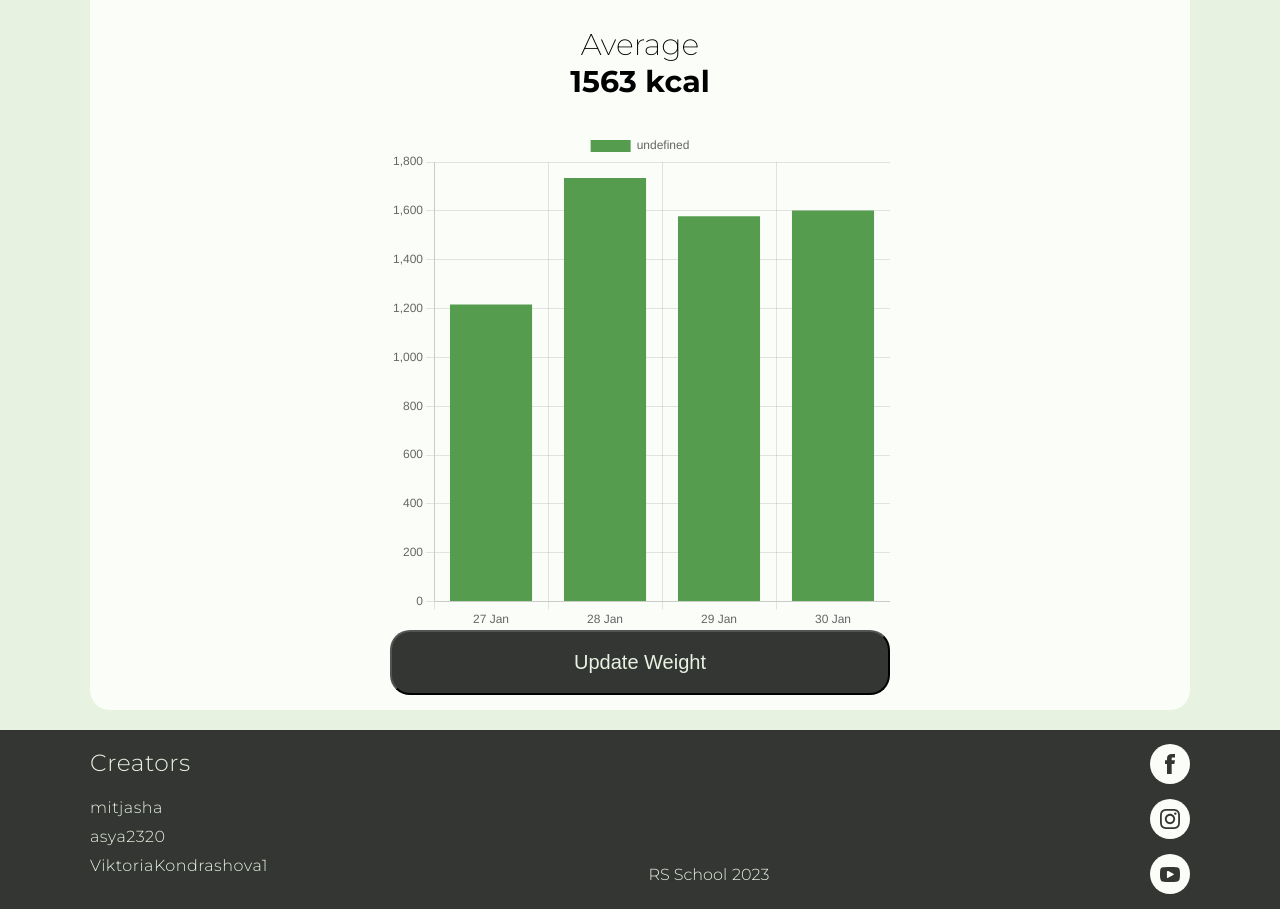
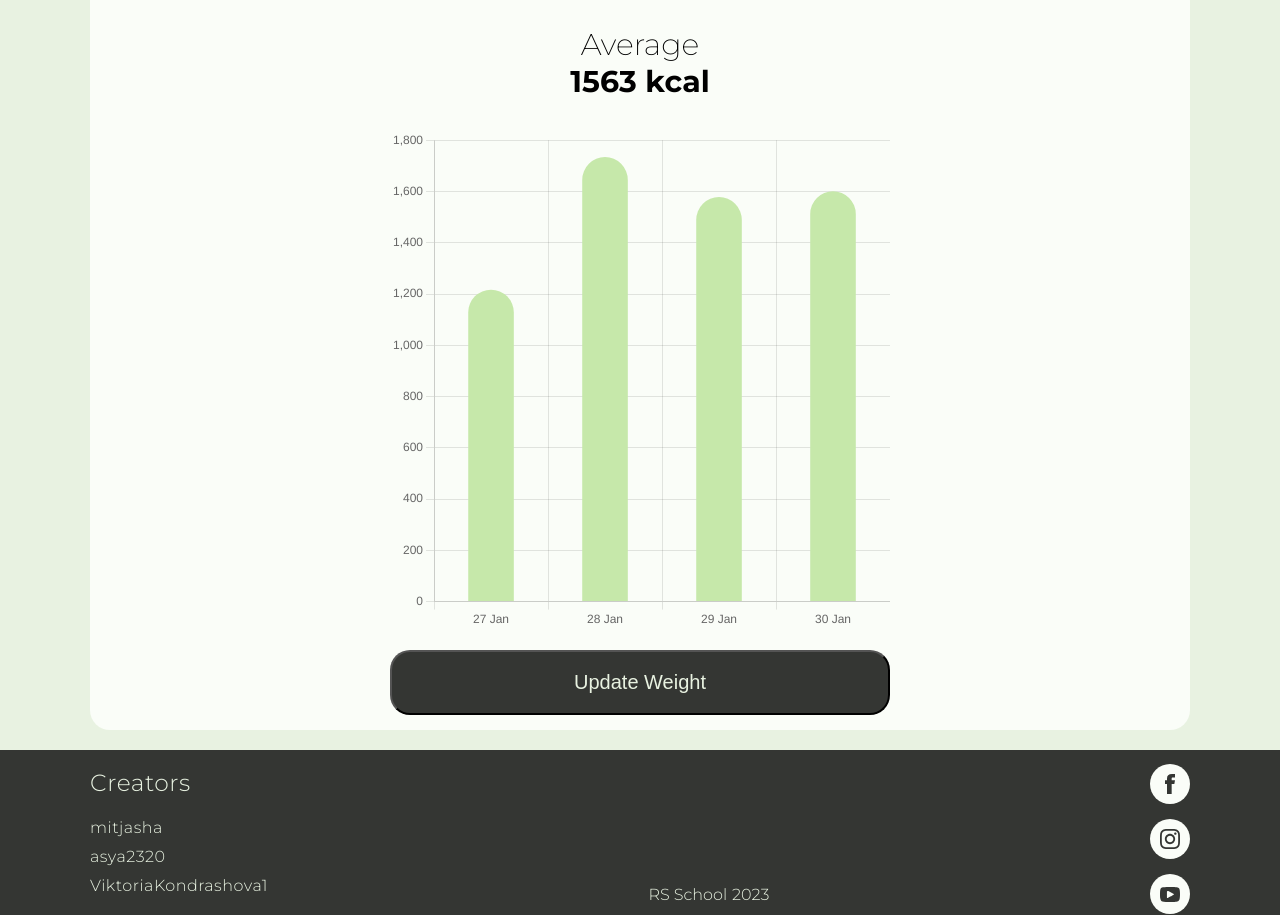
Before and after one commit to mitjasha/avocado, a React (Create React App) app: page / in a window 1280 px wide. Shown: the part 480-1395 px from the top of the page. Built offline with nearby package versions, Linux system fonts and the light colour scheme.

Commit message:
feat: style bar chart

```diff
--- a/src/components/BarChartComponent/BarChartComponent.tsx
+++ b/src/components/BarChartComponent/BarChartComponent.tsx
@@ -19,30 +19,35 @@ ChartJS.register(
   Legend,
 );
 
-interface DoughnutProps {
+interface BarProps {
   chartData: number[];
   labels: string[];
   size: number;
 }
 
-const BarChartComponent: React.FC<DoughnutProps> = ({
-  chartData,
-  labels,
-  size,
-}) => {
+const BarChartComponent: React.FC<BarProps> = ({ chartData, labels, size }) => {
   const data = {
     labels,
     datasets: [
       {
+        label: "Kcal Per Day",
         data: chartData.map((num) => num),
-        backgroundColor: "#559c4f",
+        backgroundColor: "#c6e8aa",
+        borderRadius: 50,
+        barPercentage: 0.5,
+        hoverBackgroundColor: "#559c4f",
       },
     ],
   };
   const options = {
     responsive: true,
+    plugins: {
+      legend: {
+        display: false,
+      },
+    },
   };
-  return <Bar options={options} data={data} width={size} height={size} />;
+  return <Bar data={data} options={options} width={size} height={size} />;
 };
 
 export default BarChartComponent;
--- a/src/pages/ProgressScreen/ProgressScreen.scss
+++ b/src/pages/ProgressScreen/ProgressScreen.scss
@@ -72,6 +72,7 @@
     background-color: $dark-color;
     color: $bg-color;
     font-size: 20px;
+    margin-top: 20px;
     cursor: pointer;
 
     &:hover {
--- a/src/pages/ProgressScreen/ProgressScreen.tsx
+++ b/src/pages/ProgressScreen/ProgressScreen.tsx
@@ -20,8 +20,6 @@ const ProgressScreen: React.FC = () => {
     "29 Jan": 1578,
     "30 Jan": 1601,
   };
-  const labels = Object.keys(eatenKcalPerDay);
-  const chartData = Object.values(eatenKcalPerDay);
   return (
     <div className="progress-screen">
       <h1 className="progress-screen__title">Your Progress</h1>
@@ -57,8 +55,8 @@ const ProgressScreen: React.FC = () => {
               {userDailyKcalRecom} kcal
             </h3>
             <BarChartComponent
-              labels={labels}
-              chartData={chartData}
+              labels={Object.keys(eatenKcalPerDay)}
+              chartData={Object.values(eatenKcalPerDay)}
               size={200}
             />
             <button type="button" className="daily-data__btn">
```
